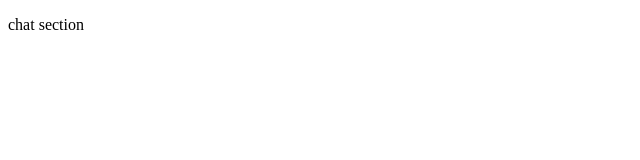
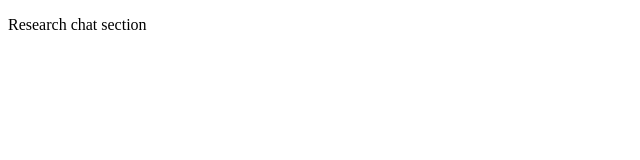
Before and after one commit to Afr0jAhmed/meetup, a plain HTML site: page Afroj/index.html in a window 1280 px wide. Shown: the full height of the page, 0-640 px from the left. Drawn offline with Linux system fonts and the light colour scheme.

Commit message:
setup done

```diff
--- a/Afroj/index.html
+++ b/Afroj/index.html
@@ -11,7 +11,7 @@
 </head>
 
 <body>
-    <p>chat section</p>
+    <p>Research chat section</p>
 </body>
 
 </html>
```
